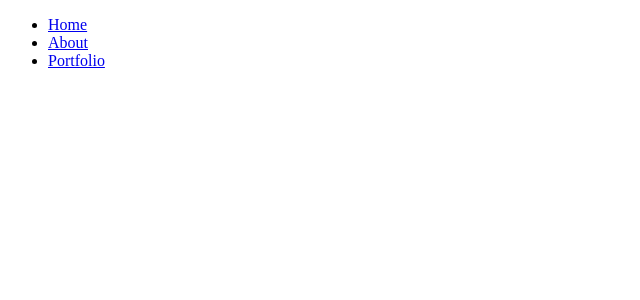
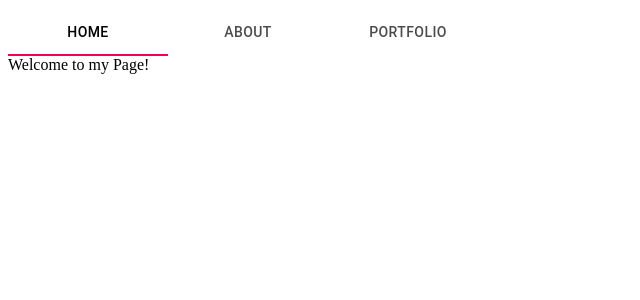
Before and after one commit to MaxwellBoecker/personal-webpage, a React app: page / in a window 1280 px wide. Shown: the top 300 px of the page, without its empty margins (0-640 px from the left). Built offline with nearby package versions, Linux system fonts and the light colour scheme; the HTML template or start-up script is replaced by a standard one.

Commit message:
(feat) Top Nav Bar renders links to components

```diff
--- a/package.json
+++ b/package.json
@@ -21,6 +21,7 @@
   },
   "homepage": "https://github.com/MaxwellBoecker/personal-webpage#readme",
   "dependencies": {
+    "@material-ui/core": "^4.11.0",
     "express": "^4.17.1",
     "lodash": "^4.17.20",
     "nodemon": "^2.0.4",
--- a/src/App.jsx
+++ b/src/App.jsx
@@ -1,4 +1,4 @@
-import React, { useState } from 'react';
+import React, { Fragment, useState } from 'react';
 import {
   BrowserRouter as Router,
   Switch,
@@ -7,24 +7,38 @@ import {
 } from "react-router-dom";
 import About from './About.jsx';
 import Portfolio from './Portfolio.jsx';
+import Home from './Home.jsx';
+import { Tabs, Tab } from '@material-ui/core';
 
 function App() {
+  const allLinks = ['/', '/about', '/portfolio'];
   return (
     <Router>
       <div>
-        <nav>
-          <ul>
-            <li>
-              <Link to="/">Home</Link>
-            </li>
-            <li>
-              <Link to="/about">About</Link>
-            </li>
-            <li>
-              <Link to="/portfolio">Portfolio</Link>
-            </li>
-          </ul>
-        </nav>
+        <Route
+          path="/"
+          render={({ location }) => (
+            <Fragment>
+              <Tabs value={location.pathname}>
+                <Tab
+                label="Home"
+                value="/"
+                component={Link}
+                to={allLinks[0]}
+                />
+                <Tab
+                label="About"
+                value="/about"
+                component={Link}
+                to={allLinks[1]}
+                />
+                <Tab
+                label="Portfolio"
+                value="/portfolio"
+                component={Link}
+                to={allLinks[2]}
+                />
+              </Tabs>
               <Switch>
                 <Route path="/about">
                   <About />
@@ -33,9 +47,12 @@ function App() {
                   <Portfolio />
                 </Route>
                 <Route path="/">
-            {/* <Home /> */}
+                  <Home />
                 </Route>
               </Switch>
+            </Fragment>
+          )}
+        />
       </div>
     </Router>
   );
--- /dev/null
+++ b/src/Home.jsx
@@ -0,0 +1,14 @@
+import React, { useState } from 'react';
+
+function Portfolio(){
+  // Declare a new state variable, which we'll call "count"
+  const [count, setCount] = useState(0);
+
+  return (
+    <div>
+      Welcome to my Page!
+    </div>
+  );
+}
+
+export default Portfolio;
--- a/src/Portfolio.jsx
+++ b/src/Portfolio.jsx
@@ -6,7 +6,10 @@ function Portfolio(){
 
   return (
     <div>
-
+      <p>You clicked {count} times</p>
+      <button onClick={() => setCount(count + 1)}>
+        Click me
+      </button>
     </div>
   );
 }
```
Also changed, not shown: 2 other files (tests, documents, lock files or other folders). Lines whose indentation alone changed are shown as unchanged.
